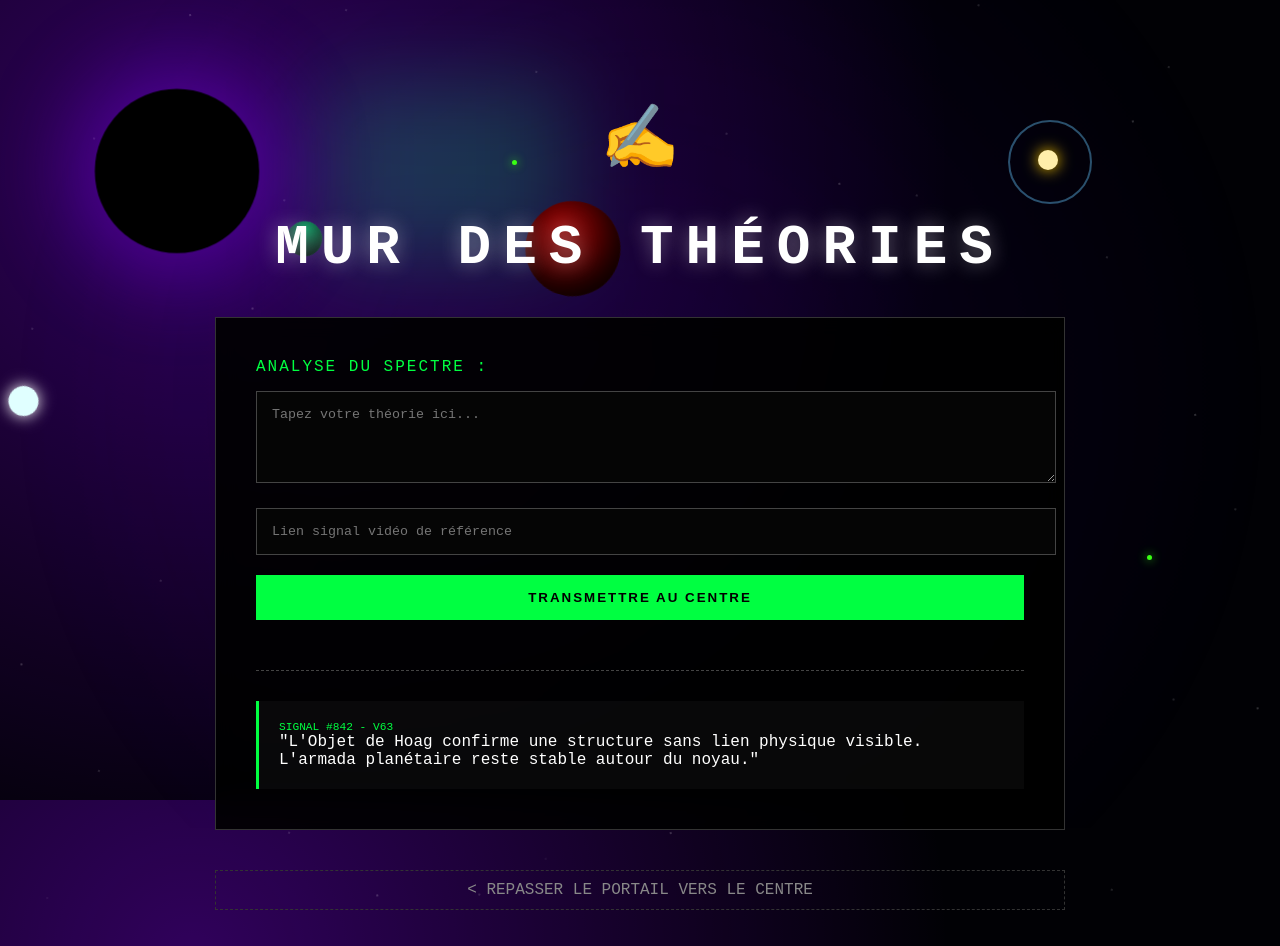
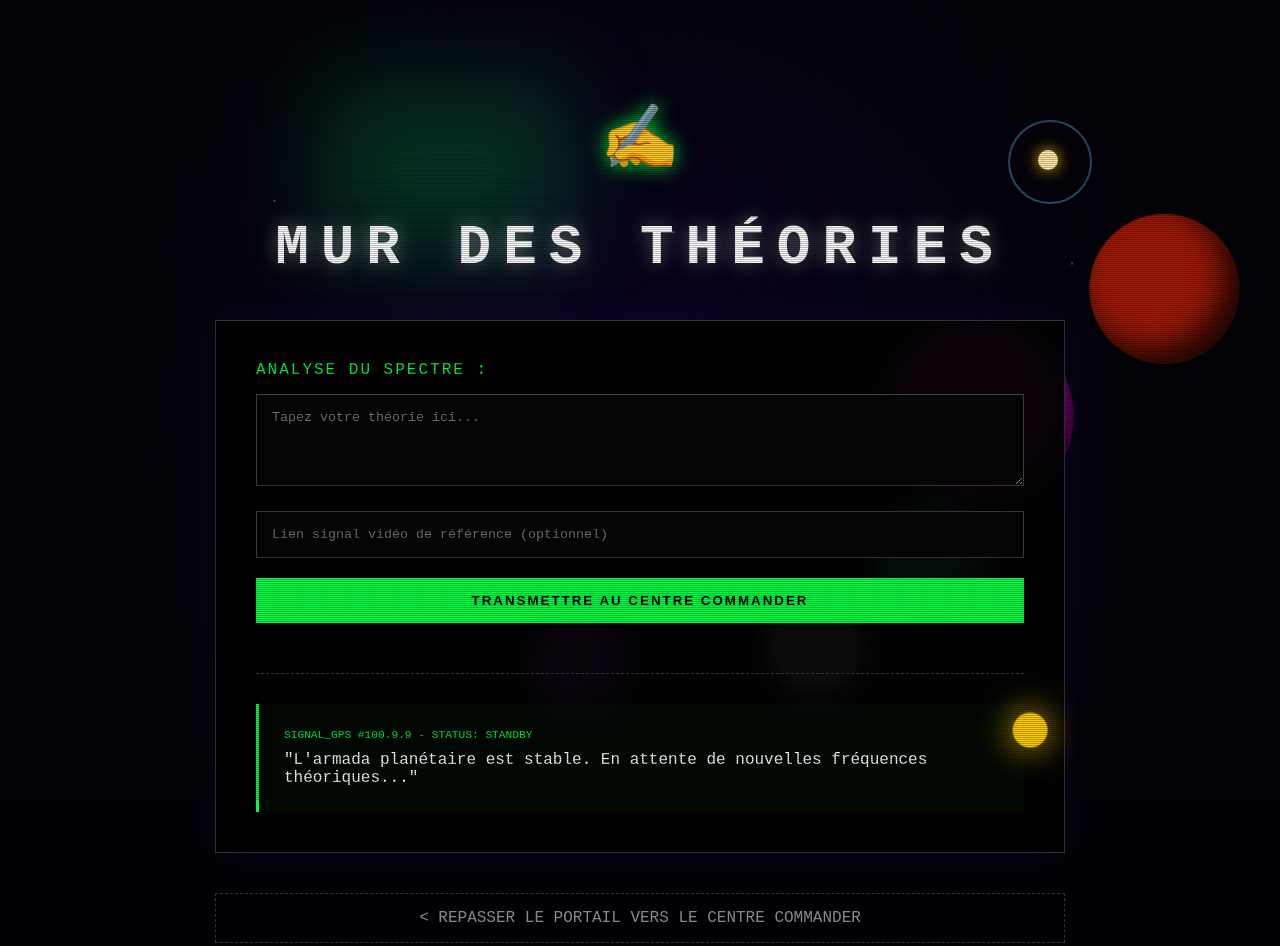
Before and after one commit to Shadrasy/Drashamygo, a plain HTML site: page index.html in a window 1280 px wide. Shown: the top 946 px of the page. Drawn offline with Linux system fonts and the light colour scheme.

Commit message:
Update index.html

```diff
--- a/index.html
+++ b/index.html
@@ -3,11 +3,9 @@
 <head>
     <meta charset="UTF-8">
     <meta name="viewport" content="width=device-width, initial-scale=1.0">
-    <title>Archives - Mur des Théories (V72)</title>
+    <title>Archives - Mur des Théories (V100.9.9 OMNI-MASTER)</title>
 
-    <meta http-equiv="Content-Security-Policy" content="default-src 'self'; script-src 'self' https://api.countapi.xyz; style-src 'self' 'unsafe-inline';">
-    <meta http-equiv="X-Frame-Options" content="DENY">
-    <meta name="referrer" content="no-referrer">
+    <script src="security.js"></script>
 
     <style>
         :root {
@@ -17,104 +15,137 @@
             --gaz-nebuleuse: rgba(100, 0, 255, 0.15);
             --fluo-hanny: rgba(0, 255, 120, 0.2);
             --pois-vert: #39ff14;
+            --cosplay-gold: #ffcc00;
         }
 
         body {
             margin: 0; background-color: var(--noir-fond); color: white;
             font-family: 'Courier New', monospace; min-height: 100vh; overflow-x: hidden;
-            background: radial-gradient(circle at 15% 20%, var(--lumiere-violette) 0%, transparent 60%), var(--noir-fond);
-            background-attachment: fixed;
+        }
+
+        /* --- MOTEUR VHS SCANLINE --- */
+        body::after {
+            content: " "; display: block; position: fixed; top: 0; left: 0; bottom: 0; right: 0;
+            background: linear-gradient(rgba(18, 16, 16, 0) 50%, rgba(0, 0, 0, 0.25) 50%),
+                        linear-gradient(90deg, rgba(255, 0, 0, 0.04), rgba(0, 255, 0, 0.01), rgba(0, 0, 255, 0.04));
+            z-index: 999; background-size: 100% 2px, 3px 100%; pointer-events: none;
         }
 
         /* --- 1. SYSTÈME DE FOND --- */
-        .nebula-overlay { position: fixed; top: 0; left: 0; width: 100%; height: 100%; z-index: -15; background: radial-gradient(circle at 50% 50%, var(--gaz-nebuleuse) 0%, transparent 80%); animation: nebula-pulse 12s infinite alternate ease-in-out; pointer-events: none; }
-        .stars, .stars-2, .stars-slow { position: fixed; width: 200%; height: 200%; top: -50%; left: -50%; z-index: -12; pointer-events: none; }
-        .stars { background-image: radial-gradient(1px 1px at 20px 30px, #fff, transparent); background-size: 300px 300px; opacity: 0.6; animation: drift 150s linear infinite; }
-        .stars-2 { background-image: radial-gradient(1px 1px at 80px 120px, #fff, transparent); background-size: 200px 200px; opacity: 0.4; animation: drift 100s linear infinite reverse; }
-        .stars-slow { background-image: radial-gradient(1.5px 1.5px at 150px 250px, rgba(255,255,255,0.3), transparent); background-size: 500px 500px; opacity: 0.3; animation: drift 400s linear infinite; }
+        .nebula-overlay { position: fixed; inset: 0; z-index: -20; background: radial-gradient(circle at 50% 50%, var(--gaz-nebuleuse) 0%, transparent 80%); animation: nebula-pulse 12s infinite alternate ease-in-out; pointer-events: none; }
+        .star-field { position: fixed; width: 250%; height: 250%; top: -75%; left: -75%; z-index: -15; background-image: radial-gradient(1px 1px at 20px 30px, #fff, transparent); background-size: 400px 400px; animation: spinGalaxy 400s linear infinite; pointer-events: none; }
+        @keyframes spinGalaxy { to { transform: rotate(360deg); } }
+        @keyframes nebula-pulse { from { opacity: 0.6; } to { opacity: 1; } }
 
-        @keyframes drift { from { transform: rotate(0deg); } to { transform: rotate(-360deg); } }
-        @keyframes nebula-pulse { from { transform: scale(1); opacity: 0.6; } to { transform: scale(1.2); opacity: 1; } }
+        /* --- 2. RÉCEPTEUR GPS OMNI (6 PLANÈTES MASSIVES) --- */
+        .nebula-planet {
+            position: fixed; border-radius: 50%; z-index: -5; opacity: 1;
+            box-shadow: inset -15px -15px 30px rgba(0,0,0,0.8);
+            top: 50%; left: 50%;
+        }
 
-        /* --- 2. LES 5 ÉTOILES FILANTES --- */
-        .shooting-star { position: fixed; width: 4px; height: 1px; background: white; box-shadow: 0 0 15px white; z-index: -5; opacity: 0; animation: shoot linear infinite; pointer-events: none; }
-        .m1 { top: 10%; left: -10%; animation-duration: 12s; animation-delay: 2s; }
-        .m2 { top: 30%; left: -10%; animation-duration: 15s; animation-delay: 7s; }
-        .m3 { top: 50%; left: -10%; animation-duration: 10s; animation-delay: 0s; }
-        .m4 { top: 70%; left: -10%; animation-duration: 20s; animation-delay: 12s; }
-        .m5 { top: 20%; left: -10%; animation-duration: 18s; animation-delay: 4s; }
+        @keyframes orbitA { from { transform: rotate(0deg) translateX(38vw) rotate(0deg); } to { transform: rotate(360deg) translateX(38vw) rotate(-360deg); } }
+        @keyframes orbitB { from { transform: rotate(0deg) translateY(30vh) rotate(0deg); } to { transform: rotate(-360deg) translateY(30vh) rotate(360deg); } }
+        @keyframes orbitC { from { transform: rotate(0deg) translateX(20vw) rotate(0deg); } to { transform: rotate(-360deg) translateX(20vw) rotate(360deg); } }
+        @keyframes rotateAtmosphere { from { filter: hue-rotate(0deg) brightness(1); } to { filter: hue-rotate(360deg) brightness(1.2); } }
+
+        .p-gold { width: 35px; height: 35px; background: var(--cosplay-gold); box-shadow: 0 0 35px var(--cosplay-gold); cursor: pointer; z-index: 500; animation: orbitA 45s linear infinite; }
+        .p-blue { width: 110px; height: 110px; background: #0077ff; animation: orbitB 65s linear infinite reverse, rotateAtmosphere 30s linear infinite; }
+        .p-red { width: 150px; height: 150px; background: #cc0033; animation: orbitA 80s linear infinite reverse, rotateAtmosphere 40s linear infinite; }
+        .p-purple { width: 190px; height: 190px; background: #5500ff; animation: orbitC 100s linear infinite, rotateAtmosphere 50s linear infinite; }
+        .p-ice { width: 90px; height: 90px; background: #e0f7fa; box-shadow: 0 0 30px #fff; animation: orbitB 55s linear infinite; }
+        .p-toxic { width: 120px; height: 120px; background: #11ff00; animation: orbitC 75s linear infinite reverse, rotateAtmosphere 35s linear infinite; }
+
+        /* --- 3. PHÉNOMÈNES RARES --- */
+        .shooting-star { position: fixed; width: 4px; height: 1px; background: white; box-shadow: 0 0 15px white; z-index: -10; opacity: 0; animation: shoot linear infinite; pointer-events: none; }
         @keyframes shoot { 0% { transform: translate(0,0) rotate(35deg) scaleX(0); opacity: 0; } 5% { opacity: 1; scaleX(15); } 15% { transform: translate(110vw, 80vh) rotate(35deg); opacity: 0; } 100% { opacity: 0; } }
+        .m1 { top: 10%; left: -10%; animation-duration: 12s; }
+        .m2 { top: 40%; left: -10%; animation-duration: 18s; animation-delay: 5s; }
 
-        /* --- 3. TROU NOIR ET SES 5 PLANÈTES --- */
-        .black-hole-left { position: fixed; top: 12%; left: 8%; width: 150px; height: 150px; z-index: -2; background: black; border-radius: 50%; box-shadow: 0 0 80px 20px rgba(136, 0, 255, 0.4); animation: pulse 4s infinite alternate; }
-        .orbit { position: fixed; top: 12%; left: 8%; width: 150px; height: 150px; z-index: -3; animation: spin-orbit linear infinite; pointer-events: none; }
-        .planet { position: absolute; border-radius: 50%; box-shadow: inset -10px -10px 30px rgba(0,0,0,0.8); }
-        @keyframes spin-orbit { from { transform: rotate(0deg); } to { transform: rotate(360deg); } }
-        @keyframes pulse { to { transform: scale(1.1); } }
-
-        .orb1 { animation-duration: 35s; } .p1 { width: 35px; height: 35px; background: radial-gradient(circle at 30% 30%, #00ff88, #002211); transform: translateX(190px); }
-        .orb2 { animation-duration: 55s; } .p2 { width: 60px; height: 60px; background: radial-gradient(circle at 30% 30%, #ffcc00, #332200); transform: translateX(-270px); }
-        .orb3 { animation-duration: 85s; } .p3 { width: 30px; height: 30px; background: #e0ffff; transform: translateY(330px); box-shadow: 0 0 15px white; }
-        .orb4 { animation-duration: 120s; } .p4 { width: 95px; height: 95px; background: radial-gradient(circle at 30% 30%, #8b0000, #200000); transform: translateX(430px); }
-        .orb5 { animation-duration: 45s; } .p5 { width: 18px; height: 18px; background: #fff; transform: translateY(-390px); box-shadow: 0 0 10px white; }
-
-        /* --- 4. PHÉNOMÈNES RARES --- */
         .hoag-object { position: fixed; top: 15%; right: 15%; width: 80px; height: 80px; z-index: -8; pointer-events: none; }
         .hoag-core { width: 20px; height: 20px; background: #ffeeaa; border-radius: 50%; margin: 30px auto; box-shadow: 0 0 15px #ffcc00; }
-        .hoag-ring { position: absolute; top: 0; width: 80px; height: 80px; border: 2px solid rgba(100, 200, 255, 0.4); border-radius: 50%; animation: spin-orbit 20s linear infinite; }
-        .green-pea { position: fixed; width: 5px; height: 5px; background: var(--pois-vert); border-radius: 50%; box-shadow: 0 0 10px var(--pois-vert); z-index: -11; }
-        .gp1 { top: 20%; left: 40%; } .gp2 { bottom: 30%; right: 10%; }
+        .hoag-ring { position: absolute; top: 0; width: 80px; height: 80px; border: 2px solid rgba(100, 200, 255, 0.4); border-radius: 50%; animation: spinGalaxy 20s linear infinite; }
         .hannys-voorwerp { position: fixed; top: 10%; left: 25%; width: 250px; height: 180px; background: var(--fluo-hanny); filter: blur(45px); z-index: -14; pointer-events: none; }
 
-        /* --- 5. INTERFACE --- */
+        /* --- 4. INTERFACE --- */
         .container { max-width: 850px; margin: 80px auto; padding: 20px; position: relative; z-index: 100; }
-        h1 { text-align: center; font-size: 3.5rem; letter-spacing: 12px; text-shadow: 0 0 20px rgba(255,255,255,0.4); }
-        .box { background: rgba(0, 0, 0, 0.92); border: 1px solid #333; padding: 40px; backdrop-filter: blur(10px); }
-        .btn-send { background: var(--vhs-vert); color: black; border: none; padding: 15px 40px; cursor: pointer; width: 100%; letter-spacing: 2px; font-weight: bold; }
-        textarea, input { width: 100%; background: #050505; border: 1px solid #444; color: white; padding: 15px; margin-bottom: 20px; font-family: 'Courier New', monospace; }
-        .btn-back { display: block; text-align: center; margin-top: 40px; color: #888; text-decoration: none; border: 1px dashed #333; padding: 10px; }
+        h1 { text-align: center; font-size: 3.5rem; letter-spacing: 12px; text-shadow: 0 0 20px rgba(255,255,255,0.4); margin-bottom: 40px; }
+        .box { background: rgba(0, 0, 0, 0.95); border: 1px solid #333; padding: 40px; backdrop-filter: blur(10px); box-shadow: 0 0 30px rgba(136, 0, 255, 0.1); }
+        .btn-send { background: var(--vhs-vert); color: black; border: none; padding: 15px 40px; cursor: pointer; width: 100%; letter-spacing: 2px; font-weight: bold; transition: 0.3s; }
+        .btn-send:hover { box-shadow: 0 0 20px var(--vhs-vert); transform: scale(1.02); }
+        textarea, input { width: 100%; background: #050505; border: 1px solid #444; color: white; padding: 15px; margin-bottom: 20px; font-family: 'Courier New', monospace; box-sizing: border-box; outline: none; }
+        textarea:focus { border-color: var(--vhs-vert); }
+        .btn-back { display: block; text-align: center; margin-top: 40px; color: #888; text-decoration: none; border: 1px dashed #333; padding: 15px; transition: 0.3s; }
+        .btn-back:hover { color: white; border-color: white; background: rgba(255,255,255,0.05); }
     </style>
 </head>
 <body>
-    <script src="security.js"></script>
+    <div class="nebula-overlay"></div>
+    <div class="star-field"></div>
 
-    <div class="nebula-overlay"></div>
-    <div class="stars"></div><div class="stars-2"></div><div class="stars-slow"></div>
     <div class="hannys-voorwerp"></div>
-    <div class="shooting-star m1"></div><div class="shooting-star m2"></div><div class="shooting-star m3"></div><div class="shooting-star m4"></div><div class="shooting-star m5"></div>
+    <div class="shooting-star m1"></div><div class="shooting-star m2"></div>
+    <div class="hoag-object"><div class="hoag-ring"></div><div class="hoag-core"></div></div>
 
-    <div class="hoag-object"><div class="hoag-ring"></div><div class="hoag-core"></div></div>
-    <div class="green-pea gp1"></div><div class="green-pea gp2"></div>
-
-    <div class="black-hole-left"></div>
-    <div class="orbit orb1"><div class="planet p1"></div></div>
-    <div class="orbit orb2"><div class="planet p2"></div></div>
-    <div class="orbit orb3"><div class="planet p3"></div></div>
-    <div class="orbit orb4"><div class="planet p4"></div></div>
-    <div class="orbit orb5"><div class="planet p5"></div></div>
+    <div id="galaxy-receptor">
+        <div class="nebula-planet p-gold" ondblclick="activerModeMaitre()" title="Accès Maître"></div>
+        <div class="nebula-planet p-blue"></div>
+        <div class="nebula-planet p-red"></div>
+        <div class="nebula-planet p-purple"></div>
+        <div class="nebula-planet p-ice"></div>
+        <div class="nebula-planet p-toxic"></div>
+    </div>
 
     <div class="container">
-        <span style="font-size: 4rem; display: block; text-align: center;">✍️</span>
+        <span style="font-size: 4rem; display: block; text-align: center; filter: drop-shadow(0 0 10px var(--vhs-vert));">✍️</span>
         <h1>MUR DES THÉORIES</h1>
+
         <div class="box">
             <form onsubmit="return checkSignalFrequency()">
                 <input type="text" name="honeypot" style="display:none !important" tabindex="-1" autocomplete="off">
 
                 <label style="color:var(--vhs-vert); display:block; margin-bottom:15px; letter-spacing: 2px;">ANALYSE DU SPECTRE :</label>
-                <textarea rows="4" placeholder="Tapez votre théorie ici..."></textarea>
-                <input type="url" placeholder="Lien signal vidéo de référence">
+                <textarea rows="4" placeholder="Tapez votre théorie ici..." required></textarea>
+                <input type="url" placeholder="Lien signal vidéo de référence (optionnel)">
 
-                <button type="submit" class="btn-send">TRANSMETTRE AU CENTRE</button>
+                <button type="submit" class="btn-send">TRANSMETTRE AU CENTRE COMMANDER</button>
             </form>
 
             <div style="margin-top: 50px; border-top: 1px dashed #444; padding-top: 30px;">
-                <div style="background: rgba(255,255,255,0.03); border-left: 3px solid var(--vhs-vert); padding: 20px;">
-                    <span style="color:var(--vhs-vert); font-size:0.7rem; display:block;">SIGNAL #842 - V63</span>
-                    "L'Objet de Hoag confirme une structure sans lien physique visible. L'armada planétaire reste stable autour du noyau."
+                <div id="log-display" style="background: rgba(0, 255, 65, 0.03); border-left: 3px solid var(--vhs-vert); padding: 25px;">
+                    <span style="color:var(--vhs-vert); font-size:0.7rem; display:block; margin-bottom: 10px;">SIGNAL_GPS #100.9.9 - STATUS: STANDBY</span>
+                    <span id="last-signal">"L'armada planétaire est stable. En attente de nouvelles fréquences théoriques..."</span>
                 </div>
             </div>
         </div>
-        <a href="index.html" class="btn-back"> < REPASSER LE PORTAIL VERS LE CENTRE </a>
+
+        <a href="index.html" class="btn-back"> < REPASSER LE PORTAIL VERS LE CENTRE COMMANDER </a>
     </div>
+
+    <script>
+        function checkSignalFrequency() {
+            const theory = document.querySelector('textarea').value;
+            const logDisplay = document.getElementById('last-signal');
+
+            if(theory.length < 10) {
+                alert("SIGNAL TROP FAIBLE : Développez votre théorie pour percer le redshift.");
+                return false;
+            }
+
+            // Simulation visuelle de transmission
+            alert("TRANSMISSION RÉUSSIE : Signal indexé dans la base de données OMNI.");
+            logDisplay.innerText = "DERNIER SIGNAL REÇU : " + theory.substring(0, 50) + "... (Cryptage en cours)";
+            document.querySelector('form').reset();
+            return false; // Empêche le rechargement de page pour la démo
+        }
+
+        // Écoute du signal Master pour confirmer la liaison GPS
+        function checkSync() {
+            if(localStorage.getItem('hinaru_cosmos_sync')) {
+                console.log("GPS_LINK: OK");
+            }
+        }
+        setInterval(checkSync, 5000);
+    </script>
 </body>
 </html>
```
